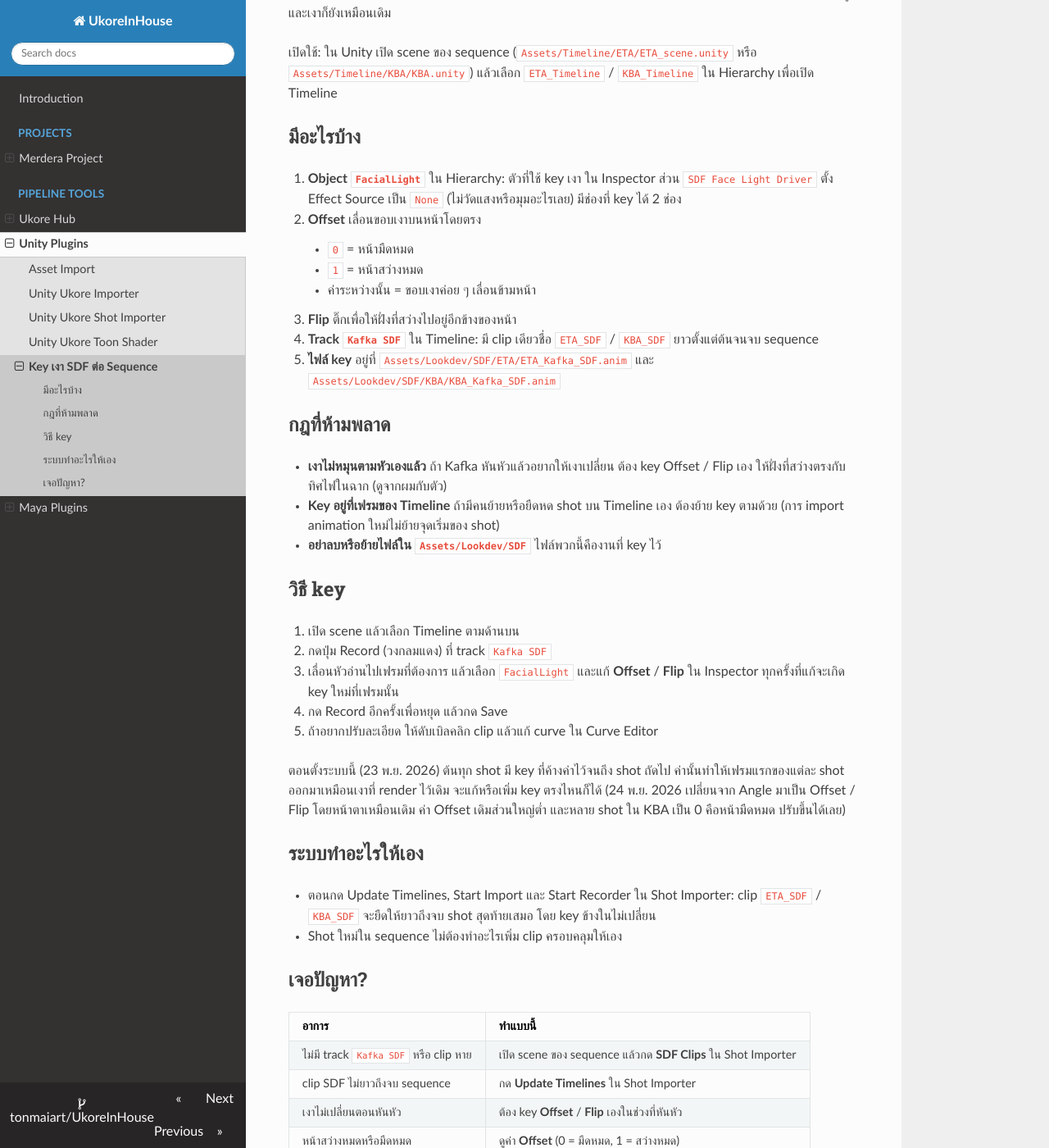
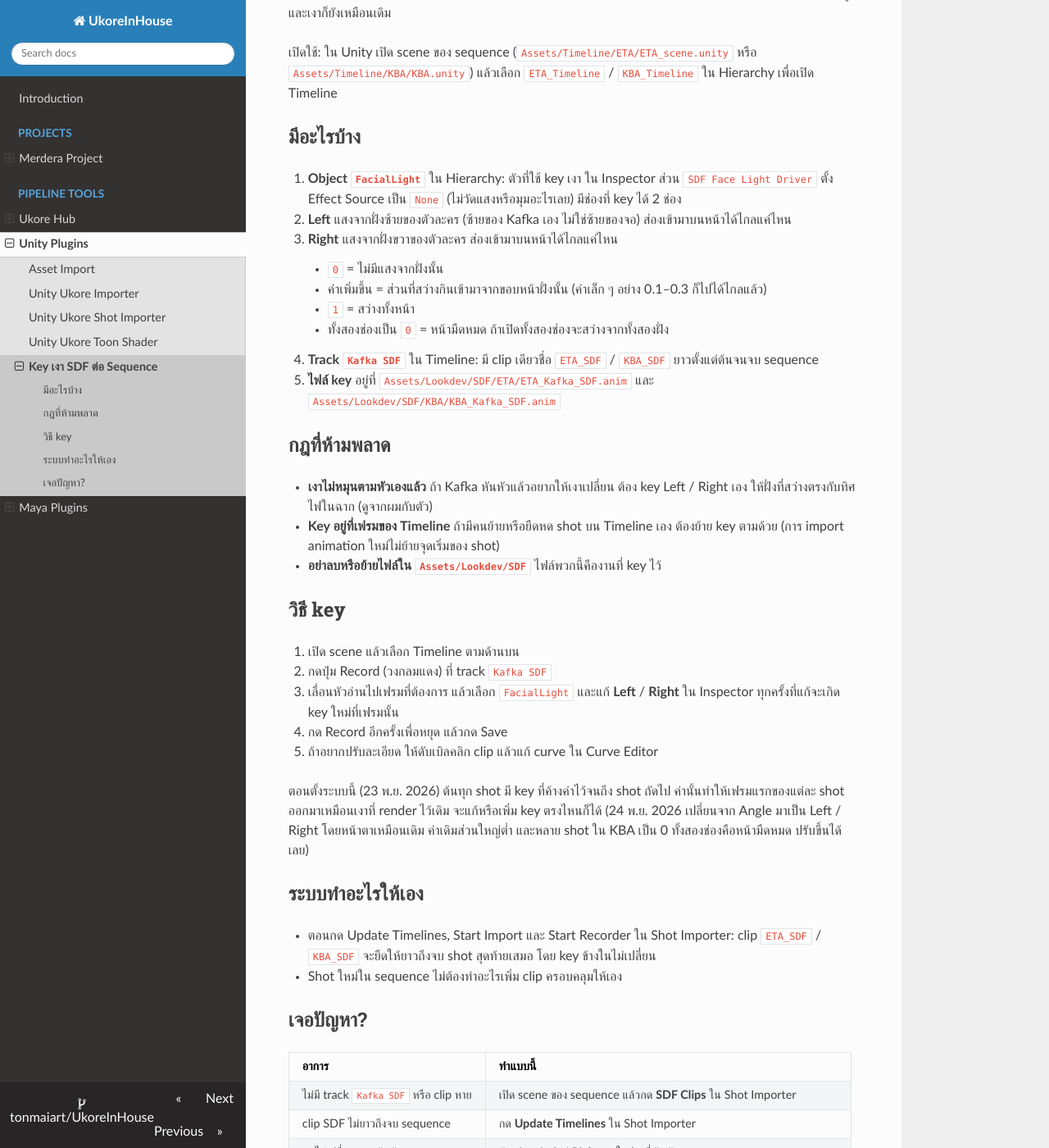
Before and after one commit to tonmaiart/UkoreInHouse, an MkDocs documentation site: the page built from docs/unity_ukore_toonshader/sdf-keys.md, in a window 1280 px wide and 1400 px high, scrolled down 252 px. Shown: the whole window at 82% size. Built offline with MkDocs 1.6.1, drawn with Linux system fonts in a browser that asks for light colours; nearby versions of some CDN libraries; some of the changed text lies outside the part shown.

Commit message:
SDF face keys: Left / Right sliders instead of Offset + Flip
Co-Authored-By: Claude Opus 5.5 <noreply@anthropic.com>

```diff
--- a/docs/unity_ukore_toonshader/sdf-keys.md
+++ b/docs/unity_ukore_toonshader/sdf-keys.md
@@ -9,17 +9,18 @@ Key เก็บแยกไว้ในไฟล์ของ sequence เอง
 ## มีอะไรบ้าง
 
 1. **Object `FacialLight`** ใน Hierarchy: ตัวที่ใช้ key เงา ใน Inspector ส่วน `SDF Face Light Driver` ตั้ง Effect Source เป็น `None` (ไม่วัดแสงหรือมุมอะไรเลย) มีช่องที่ key ได้ 2 ช่อง
-   - **Offset** เลื่อนขอบเงาบนหน้าโดยตรง
-     - `0` = หน้ามืดหมด
-     - `1` = หน้าสว่างหมด
-     - ค่าระหว่างนั้น = ขอบเงาค่อย ๆ เลื่อนข้ามหน้า
-   - **Flip** ติ๊กเพื่อให้ฝั่งที่สว่างไปอยู่อีกข้างของหน้า
+   - **Left** แสงจากฝั่งซ้ายของตัวละคร (ซ้ายของ Kafka เอง ไม่ใช่ซ้ายของจอ) ส่องเข้ามาบนหน้าได้ไกลแค่ไหน
+   - **Right** แสงจากฝั่งขวาของตัวละคร ส่องเข้ามาบนหน้าได้ไกลแค่ไหน
+     - `0` = ไม่มีแสงจากฝั่งนั้น
+     - ค่าเพิ่มขึ้น = ส่วนที่สว่างกินเข้ามาจากขอบหน้าฝั่งนั้น (ค่าเล็ก ๆ อย่าง 0.1–0.3 ก็ไปได้ไกลแล้ว)
+     - `1` = สว่างทั้งหน้า
+     - ทั้งสองช่องเป็น `0` = หน้ามืดหมด ถ้าเปิดทั้งสองช่องจะสว่างจากทั้งสองฝั่ง
 2. **Track `Kafka SDF`** ใน Timeline: มี clip เดียวชื่อ `ETA_SDF` / `KBA_SDF` ยาวตั้งแต่ต้นจนจบ sequence
 3. **ไฟล์ key** อยู่ที่ `Assets/Lookdev/SDF/ETA/ETA_Kafka_SDF.anim` และ `Assets/Lookdev/SDF/KBA/KBA_Kafka_SDF.anim`
 
 ## กฎที่ห้ามพลาด
 
-- **เงาไม่หมุนตามหัวเองแล้ว** ถ้า Kafka หันหัวแล้วอยากให้เงาเปลี่ยน ต้อง key Offset / Flip เอง ให้ฝั่งที่สว่างตรงกับทิศไฟในฉาก (ดูจากผมกับตัว)
+- **เงาไม่หมุนตามหัวเองแล้ว** ถ้า Kafka หันหัวแล้วอยากให้เงาเปลี่ยน ต้อง key Left / Right เอง ให้ฝั่งที่สว่างตรงกับทิศไฟในฉาก (ดูจากผมกับตัว)
 - **Key อยู่ที่เฟรมของ Timeline** ถ้ามีคนย้ายหรือยืดหด shot บน Timeline เอง ต้องย้าย key ตามด้วย (การ import animation ใหม่ไม่ย้ายจุดเริ่มของ shot)
 - **อย่าลบหรือย้ายไฟล์ใน `Assets/Lookdev/SDF`** ไฟล์พวกนี้คืองานที่ key ไว้
 
@@ -27,11 +28,11 @@ Key เก็บแยกไว้ในไฟล์ของ sequence เอง
 
 1. เปิด scene แล้วเลือก Timeline ตามด้านบน
 2. กดปุ่ม Record (วงกลมแดง) ที่ track `Kafka SDF`
-3. เลื่อนหัวอ่านไปเฟรมที่ต้องการ แล้วเลือก `FacialLight` และแก้ **Offset** / **Flip** ใน Inspector ทุกครั้งที่แก้จะเกิด key ใหม่ที่เฟรมนั้น
+3. เลื่อนหัวอ่านไปเฟรมที่ต้องการ แล้วเลือก `FacialLight` และแก้ **Left** / **Right** ใน Inspector ทุกครั้งที่แก้จะเกิด key ใหม่ที่เฟรมนั้น
 4. กด Record อีกครั้งเพื่อหยุด แล้วกด Save
 5. ถ้าอยากปรับละเอียด ให้ดับเบิลคลิก clip แล้วแก้ curve ใน Curve Editor
 
-ตอนตั้งระบบนี้ (23 พ.ย. 2026) ต้นทุก shot มี key ที่ค้างค่าไว้จนถึง shot ถัดไป ค่านั้นทำให้เฟรมแรกของแต่ละ shot ออกมาเหมือนเงาที่ render ไว้เดิม จะแก้หรือเพิ่ม key ตรงไหนก็ได้ (24 พ.ย. 2026 เปลี่ยนจาก Angle มาเป็น Offset / Flip โดยหน้าตาเหมือนเดิม ค่า Offset เดิมส่วนใหญ่ต่ำ และหลาย shot ใน KBA เป็น 0 คือหน้ามืดหมด ปรับขึ้นได้เลย)
+ตอนตั้งระบบนี้ (23 พ.ย. 2026) ต้นทุก shot มี key ที่ค้างค่าไว้จนถึง shot ถัดไป ค่านั้นทำให้เฟรมแรกของแต่ละ shot ออกมาเหมือนเงาที่ render ไว้เดิม จะแก้หรือเพิ่ม key ตรงไหนก็ได้ (24 พ.ย. 2026 เปลี่ยนจาก Angle มาเป็น Left / Right โดยหน้าตาเหมือนเดิม ค่าเดิมส่วนใหญ่ต่ำ และหลาย shot ใน KBA เป็น 0 ทั้งสองช่องคือหน้ามืดหมด ปรับขึ้นได้เลย)
 
 ## ระบบทำอะไรให้เอง
 
@@ -44,6 +45,6 @@ Key เก็บแยกไว้ในไฟล์ของ sequence เอง
 | --- | --- |
 | ไม่มี track `Kafka SDF` หรือ clip หาย | เปิด scene ของ sequence แล้วกด **SDF Clips** ใน Shot Importer |
 | clip SDF ไม่ยาวถึงจบ sequence | กด **Update Timelines** ใน Shot Importer |
-| เงาไม่เปลี่ยนตอนหันหัว | ต้อง key **Offset** / **Flip** เองในช่วงที่หันหัว |
-| หน้าสว่างหมดหรือมืดหมด | ดูค่า **Offset** (0 = มืดหมด, 1 = สว่างหมด) |
-| หน้าดูเหมือนโดนไฟสองทาง | ฝั่งสว่างของหน้าไม่ตรงกับไฟที่ผมและตัว ลองสลับ **Flip** |
+| เงาไม่เปลี่ยนตอนหันหัว | ต้อง key **Left** / **Right** เองในช่วงที่หันหัว |
+| หน้ามืดหมด | ทั้ง **Left** และ **Right** เป็น 0 อยู่ ดันฝั่งที่ไฟมาขึ้น |
+| หน้าดูเหมือนโดนไฟสองทาง | ทั้งสองช่องเปิดอยู่ หรือฝั่งที่เปิดไม่ตรงกับไฟที่ผมและตัว ให้เหลือแค่ฝั่งที่ตรงกับไฟ |
```
Also changed, not shown: docs/unity_ukore_toonshader/quick-start.md (+1 -1 lines).
